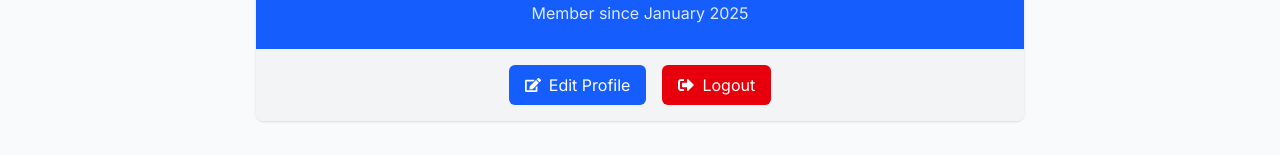
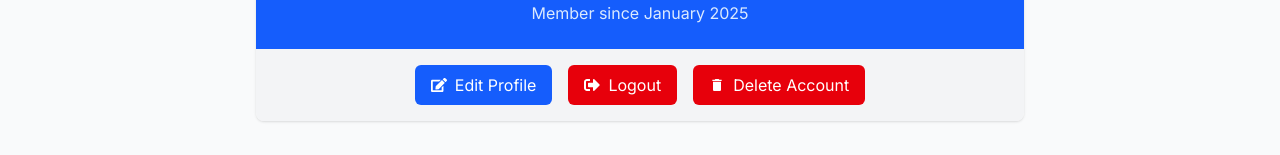
Before and after one commit to rashedulraha/BidDokan-Client, a React (Vite) app: page /profile-page in a window 1280 px wide. Shown: the part 280-435 px from the top of the page. Built offline with nearby package versions, Linux system fonts and the light colour scheme; no server answers; sample sign-in values are in the browser's storage.

Commit message:
ading delete account  functionality

```diff
--- a/src/Context/AuthProvider/AuthProvider.jsx
+++ b/src/Context/AuthProvider/AuthProvider.jsx
@@ -2,6 +2,7 @@ import React, { useEffect, useState } from "react";
 import AuthContext from "../AuthContext/AuthContext";
 import {
   createUserWithEmailAndPassword,
+  deleteUser,
   GoogleAuthProvider,
   onAuthStateChanged,
   sendEmailVerification,
@@ -60,6 +61,21 @@ const AuthProvider = ({ children }) => {
     return signOut(auth);
   };
 
+  // ! delete user
+
+  const deleteUserAccount = async () => {
+    try {
+      const currentUser = auth.currentUser;
+
+      if (!currentUser) {
+        return "no user";
+      }
+
+      return await deleteUser(user);
+    } catch {
+      return "no user";
+    }
+  };
   // ! Reset password
   const ResetPassword = (email) => {
     return sendPasswordResetEmail(auth, email);
@@ -100,6 +116,7 @@ const AuthProvider = ({ children }) => {
     signInWithGoogle,
     ResetPassword,
     updateUser,
+    deleteUserAccount,
   };
   return <AuthContext value={authInfo}>{children}</AuthContext>;
 };
--- a/src/Pages/MyProducts/MyProduct.jsx
+++ b/src/Pages/MyProducts/MyProduct.jsx
@@ -12,7 +12,11 @@ const MyProduct = () => {
     if (!user) {
       return;
     }
-    fetch(`http://localhost:3000/my-products?email=${user.email}`)
+    fetch(`http://localhost:3000/my-products?email=${user.email}`, {
+      headers: {
+        authorization: `Bearer ${user.accessToken}`,
+      },
+    })
       .then((res) => res.json())
       .then((result) => {
         setMyProducts(result);
--- a/src/Pages/ProfilePage/ProfilePage.jsx
+++ b/src/Pages/ProfilePage/ProfilePage.jsx
@@ -2,11 +2,13 @@ import React, { useContext, useState } from "react";
 import { FaEdit, FaSignOutAlt } from "react-icons/fa";
 import AuthContext from "../../Context/AuthContext/AuthContext";
 import { IoClose } from "react-icons/io5";
+import { MdDelete } from "react-icons/md";
 import { toast } from "react-toastify";
 import { useNavigate } from "react-router";
 
 const ProfilePage = () => {
-  const { user, Signout, updateUser } = useContext(AuthContext);
+  const { user, Signout, updateUser, deleteUserAccount } =
+    useContext(AuthContext);
   // console.log(user);
 
   const [toggleForm, setToggleForm] = useState(false);
@@ -45,6 +47,20 @@ const ProfilePage = () => {
       })
       .then((error) => {
         toast.error(error?.massage);
+      });
+  };
+
+  const handleDeleteUser = () => {
+    console.log("delete");
+
+    deleteUserAccount()
+      .then(() => {
+        Signout();
+        navigate("/account/register");
+        toast.success("Successfully delete account");
+      })
+      .error((error) => {
+        toast.error(error.massage);
       });
   };
 
@@ -140,6 +156,12 @@ const ProfilePage = () => {
                 <FaSignOutAlt className="mr-2" />
                 Logout
               </button>
+              <button
+                onClick={handleDeleteUser}
+                className="flex items-center px-4 py-2 bg-red-600 text-white rounded-md hover:bg-red-700 transition-colors cursor-pointer">
+                <MdDelete className="mr-2" />
+                Delete Account
+              </button>
             </div>
           </div>
         </div>
```
